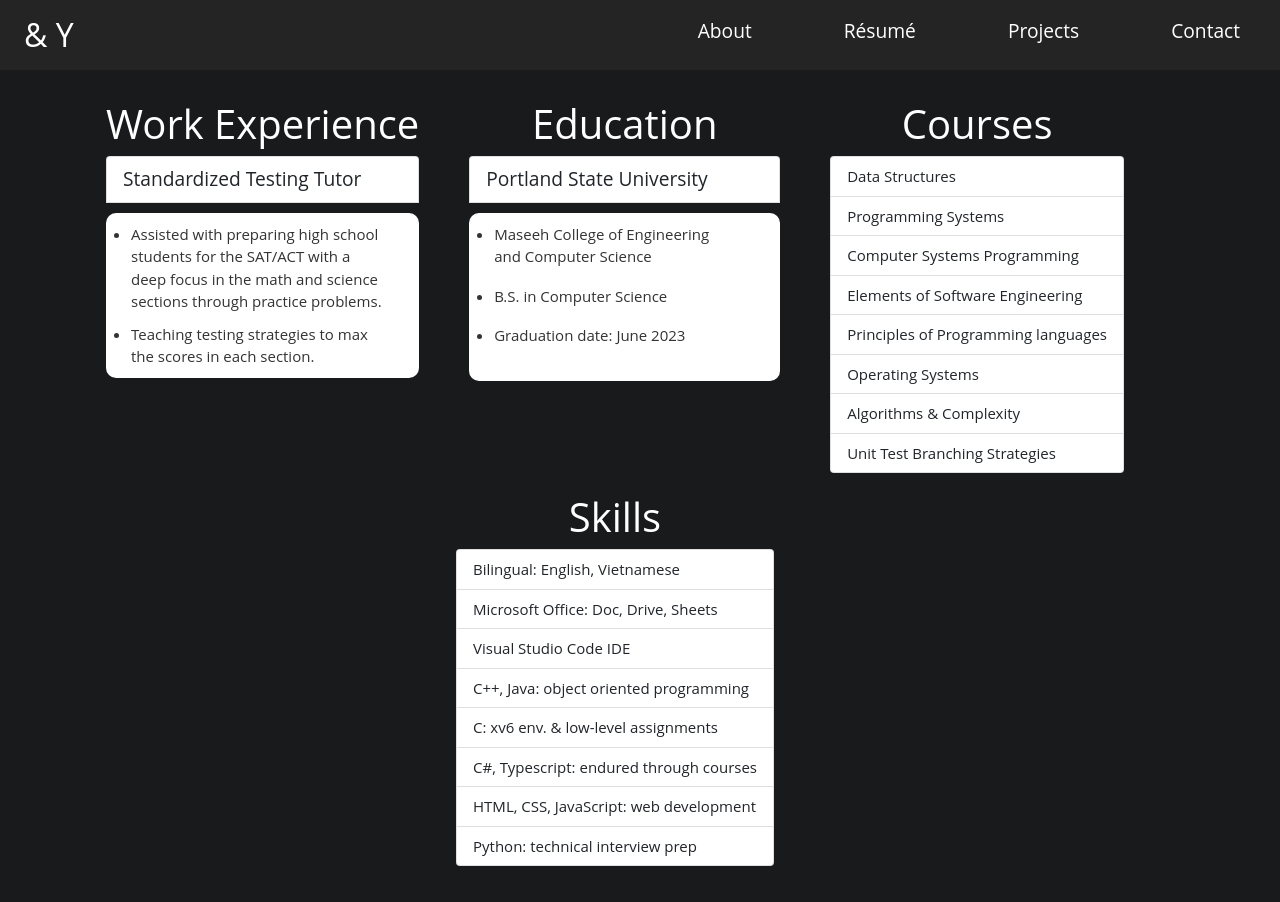
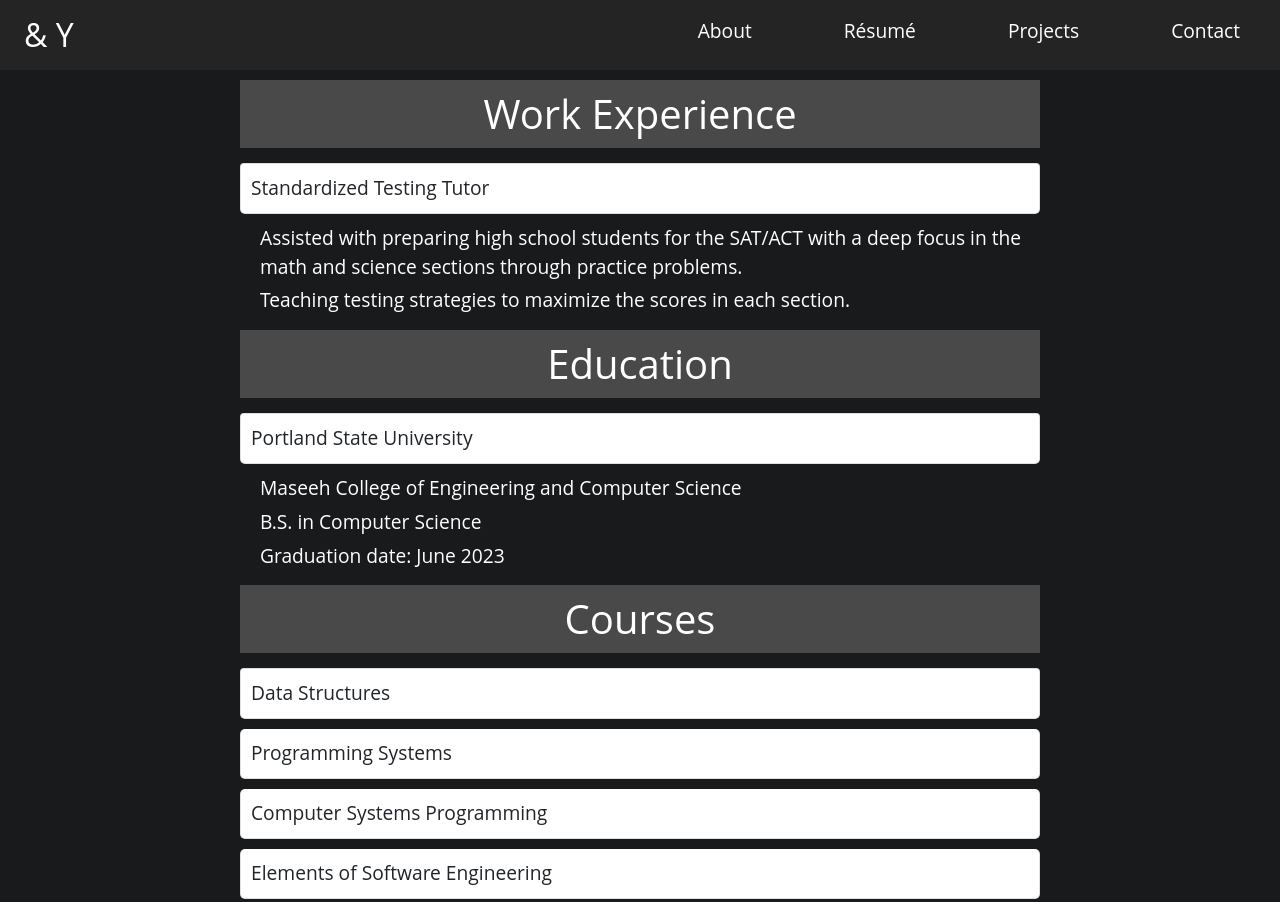
Before and after one commit to andytuantruong/andytuantruong.github.io, a plain HTML site: page resume.html in a window 1280 px wide. Shown: the top 902 px of the page. Drawn offline with nearby package versions, Linux system fonts and the light colour scheme.

Commit message:
redesigning resume page to get a top-down style

```diff
--- a/resume.html
+++ b/resume.html
@@ -12,7 +12,7 @@
     />
     <link rel="stylesheet" href="styles.css" />
   </head>
-  <body class="back">
+  <body class="resume-bg">
     <header>
       <nav class="navbar">
         <a class="nav-branding" href="index.html"> & Y </a>
@@ -39,41 +39,39 @@
     </header>
     <script src="navbarScript.js"></script>
 
-    <main class="res-container">
+    <div class="res-container">
       <div class="work">
-        <h1 class="sub-head text-white">Work Experience</h1>
+        <h1 class="sub-head">Work Experience</h1>
         <ul class="list-group">
           <li class="list-group-item">Standardized Testing Tutor</li>
           <div class="work-des-container">
             <li class="work-des">
-              Assisted with preparing high school <br />
-              students for the SAT/ACT with a <br />
-              deep focus in the math and science <br />
-              sections through practice problems.<br />
+              Assisted with preparing high school students for the SAT/ACT with
+              a deep focus in the math and science sections through practice
+              problems.
             </li>
             <li class="work-des">
-              Teaching testing strategies to max<br />
-              the scores in each section.
+              Teaching testing strategies to maximize the scores in each
+              section.
             </li>
           </div>
         </ul>
       </div>
       <div class="education">
-        <h1 class="sub-head text-white">Education</h1>
+        <h1 class="sub-head">Education</h1>
         <ul class="list-group">
           <li class="list-group-item">Portland State University</li>
           <div class="edu-des-container">
             <li class="edu-des">
-              Maseeh College of Engineering <br />
-              and Computer Science
+              Maseeh College of Engineering and Computer Science
             </li>
-            <li class="edu-des">B.S. in Computer Science<br /></li>
+            <li class="edu-des">B.S. in Computer Science</li>
             <li class="edu-des">Graduation date: June 2023</li>
           </div>
         </ul>
       </div>
       <div class="courses">
-        <h1 class="sub-head text-white">Courses</h1>
+        <h1 class="sub-head">Courses</h1>
         <ul class="list-group">
           <li class="list-group-item">Data Structures</li>
           <li class="list-group-item">Programming Systems</li>
@@ -86,7 +84,7 @@
         </ul>
       </div>
       <div class="skills">
-        <h1 class="sub-head text-white">Skills</h1>
+        <h1 class="sub-head">Skills</h1>
         <ul class="list-group">
           <li class="list-group-item">Bilingual: English, Vietnamese</li>
           <li class="list-group-item">Microsoft Office: Doc, Drive, Sheets</li>
@@ -104,6 +102,6 @@
           <li class="list-group-item">Python: technical interview prep</li>
         </ul>
       </div>
-    </main>
+    </div>
   </body>
 </html>
--- a/styles.css
+++ b/styles.css
@@ -45,10 +45,6 @@ header {
 
 form {
   width: 400px;
-}
-
-.back {
-  background: #181a1b;
 }
 
 .nav-menu a {
@@ -266,60 +262,53 @@ form {
 }
 
 /* Resume */
-.res-container {
-  display: flex;
-  justify-content: center;
-  flex-wrap: wrap;
-  padding-top: 100px;
-}
-.work {
-  margin-right: 50px;
-  margin-bottom: 20px;
+.resume-bg {
+  background-color: #181a1b;
+  color: #fff;
+  margin: 0;
+  padding: 20px;
 }
 
-.work-des-container {
-  font-size: 15px;
+.res-container {
+  padding-top: 50px;
+  max-width: 800px;
+  margin: 0 auto;
+}
+.sub-head {
+  color: white;
+  background-color: #494949;
+  padding: 10px;
+  margin: 10px 0;
+}
+.list-group {
+  list-style: none;
+  padding: 0;
+  margin: 0;
+}
+.list-group-item {
   background-color: white;
-  border-radius: 10px;
-  margin-top: 10px;
+  margin: 5px 0;
+  padding: 10px;
+  border-radius: 5px;
 }
-.work-des {
-  font-size: 15px;
-  margin-left: 25px;
-  margin-top: 10px;
-  margin-bottom: 10px;
-  margin-right: 24px;
+.work-des-container,
+.edu-des-container {
+  margin-left: 20px;
 }
-
-.courses {
-  font-size: 15px;
-  margin-right: 50px;
-  margin-bottom: 20px;
+.work-des,
+.edu-des {
+  margin: 5px 0;
 }
-
-.skills {
-  font-size: 15px;
-  margin-right: 50px;
-  margin-bottom: 20px;
-}
-
-.education {
-  margin-right: 50px;
-  margin-bottom: 20px;
-}
-.edu-des {
-  font-size: 15px;
-  margin-left: 25px;
-  margin-top: 10px;
-  margin-bottom: 17px;
-  margin-right: 71px;
-}
-.edu-des-container {
-  font-size: 15px;
-  background-color: white;
-  border-radius: 10px;
-  margin-top: 10px;
-  padding-bottom: 17px;
+@media (max-width: 600px) {
+  body {
+    padding: 10px;
+  }
+  .sub-head {
+    font-size: 1.2em;
+  }
+  .list-group-item {
+    font-size: 0.9em;
+  }
 }
 
 /* projects*/
```
